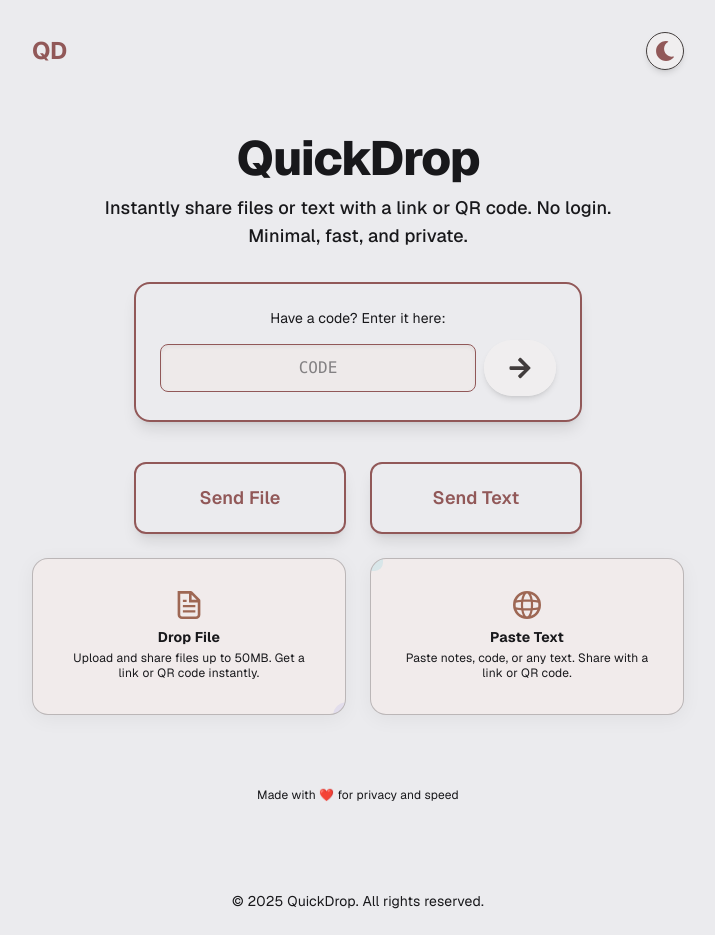
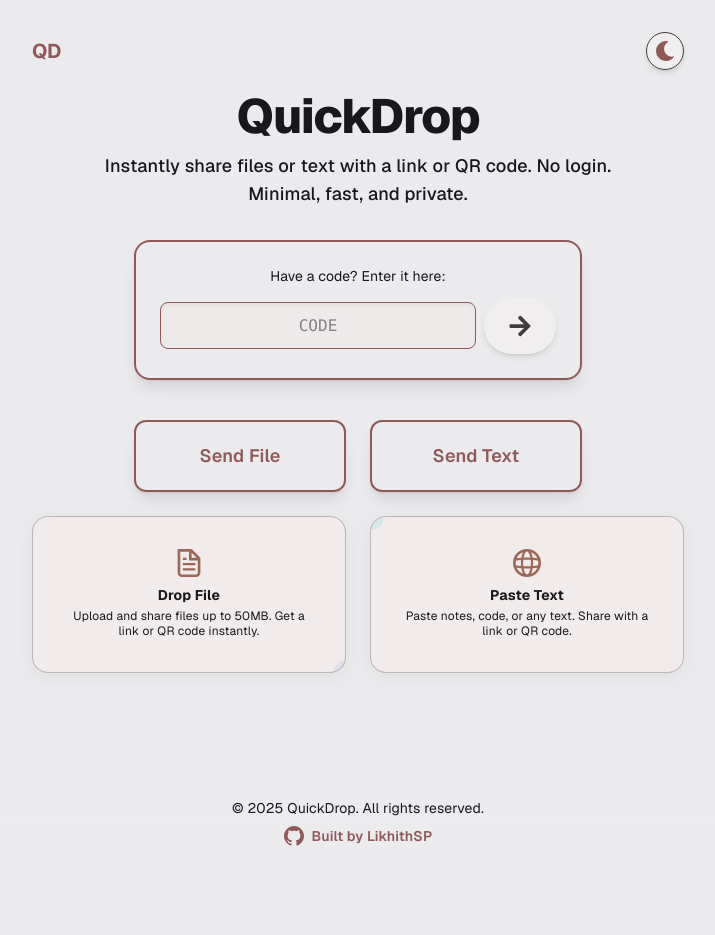
Before and after one commit to LikhithSP/QuickDrop, a Next.js app: page / in a window 1280 px wide. Shown: the whole page, without its empty margins (282-997 px from the left). After the commit the page ends 870 px from the top, so only its background shows below. Built offline with nearby package versions, Linux system fonts and the light colour scheme.

Commit message:
layout changes

```diff
--- a/src/app/components/Header.tsx
+++ b/src/app/components/Header.tsx
@@ -9,8 +9,8 @@
 export default function Header() {
   return (
     <header className="border-card-border bg-card-bg/90 sticky top-0 z-30 transition-all">
-      <nav className="container flex items-center justify-between py-4">
-        <Link href="/" className="text-2xl font-bold tracking-tight text-primary hover:text-accent transition-colors">QD</Link>
+      <nav className="container flex items-center justify-between py-2">
+        <Link href="/" className="text-xl font-bold tracking-tight text-primary hover:text-accent transition-colors">QD</Link>
         <div className="flex items-center gap-6 text-base font-medium">
           <ThemeToggle />
         </div>
--- a/src/app/layout.tsx
+++ b/src/app/layout.tsx
@@ -35,8 +35,18 @@
         <main className="container fade-in min-h-[80vh] flex flex-col justify-center items-center">
           {children}
         </main>
-        <footer className="w-full text-center py-6 text-sm text-secondary mt-8">
-          &copy; {new Date().getFullYear()} QuickDrop. All rights reserved.
+        <footer className="w-full text-center py-6 text-sm text-secondary mt-8 glassy-form  border-card-border/30 backdrop-blur-xl bg-card-bg/60 flex flex-col items-center gap-2">
+          <span>&copy; {new Date().getFullYear()} QuickDrop. All rights reserved.</span>
+          <a
+            href="https://github.com/LikhithSP"
+            target="_blank"
+            rel="noopener noreferrer"
+            className="inline-flex items-center gap-2 text-accent hover:text-primary font-semibold transition-colors underline underline-offset-4"
+            aria-label="Visit LikhithSP's GitHub"
+          >
+            <svg width="20" height="20" fill="currentColor" viewBox="0 0 24 24" className="inline-block"><path d="M12 0C5.37 0 0 5.373 0 12c0 5.303 3.438 9.8 8.205 11.387.6.113.82-.258.82-.577 0-.285-.01-1.04-.015-2.04-3.338.726-4.042-1.61-4.042-1.61-.546-1.387-1.333-1.756-1.333-1.756-1.09-.745.083-.729.083-.729 1.205.085 1.84 1.237 1.84 1.237 1.07 1.834 2.807 1.304 3.492.997.108-.775.418-1.305.762-1.605-2.665-.305-5.466-1.334-5.466-5.93 0-1.31.468-2.38 1.236-3.22-.124-.303-.535-1.523.117-3.176 0 0 1.008-.322 3.3 1.23.96-.267 1.98-.399 3-.404 1.02.005 2.04.137 3 .404 2.29-1.552 3.297-1.23 3.297-1.23.653 1.653.242 2.873.12 3.176.77.84 1.235 1.91 1.235 3.22 0 4.61-2.803 5.624-5.475 5.92.43.372.823 1.102.823 2.222 0 1.606-.015 2.898-.015 3.293 0 .322.216.694.825.576C20.565 21.796 24 17.298 24 12c0-6.627-5.373-12-12-12z"/></svg>
+            Built by LikhithSP
+          </a>
         </footer>
       </body>
     </html>
--- a/src/app/page.tsx
+++ b/src/app/page.tsx
@@ -21,7 +21,7 @@
   };
 
   return (
-    <div className="fade-in w-full flex flex-col items-center justify-center min-h-[70vh]">
+    <div className="fade-in w-full flex flex-col items-center justify-center min-h-[60vh] mt-[-48px]">
       <h1 className="text-4xl sm:text-5xl font-extrabold mb-3 tracking-tight text-center text-foreground">QuickDrop</h1>
       <p className="mb-8 text-center max-w-xl text-lg text-secondary font-medium">Instantly share files or text with a link or QR code. No login. Minimal, fast, and private.</p>
 
@@ -94,10 +94,6 @@
           </div>
         </div>
       </div>
-
-      <div className="mt-10 text-xs text-secondary flex items-center gap-2">
-        <span>Made with ❤️ for privacy and speed</span>
-      </div>
     </div>
   );
 }
```
